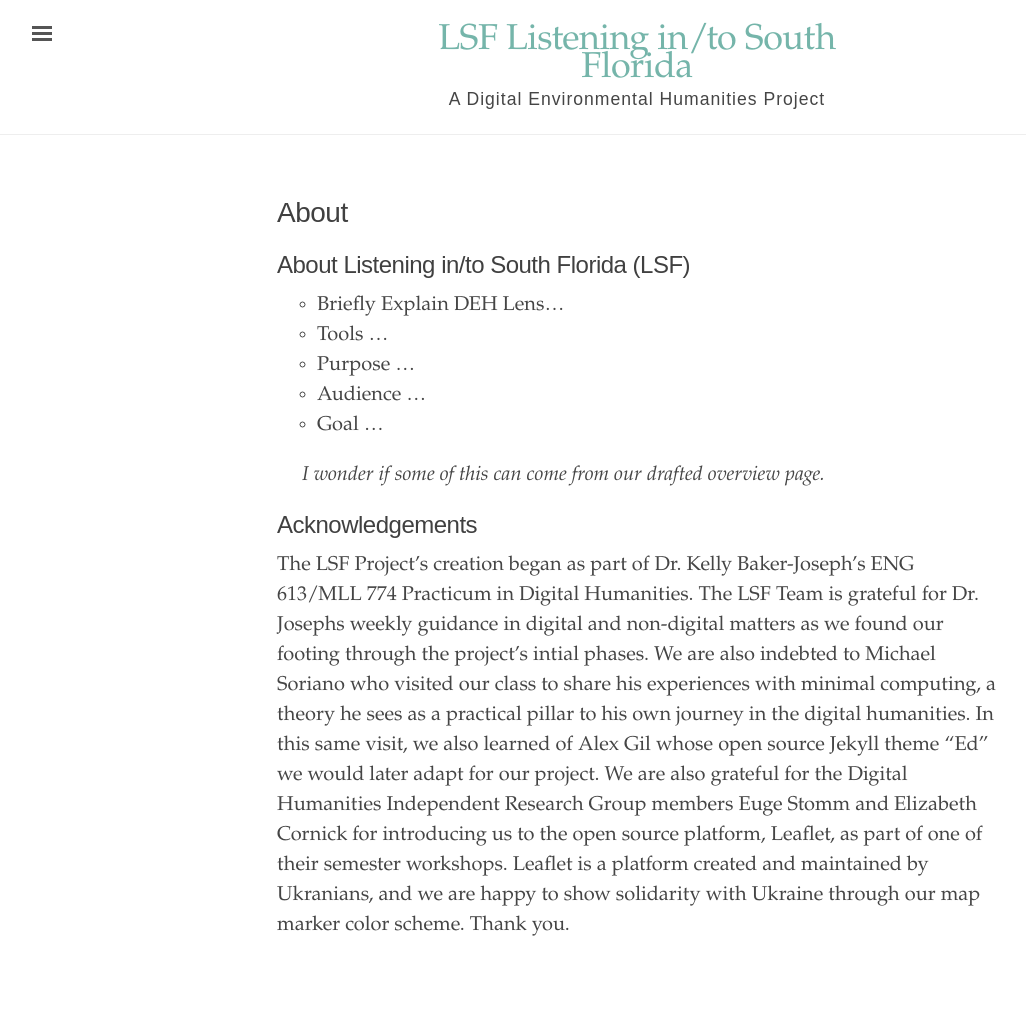
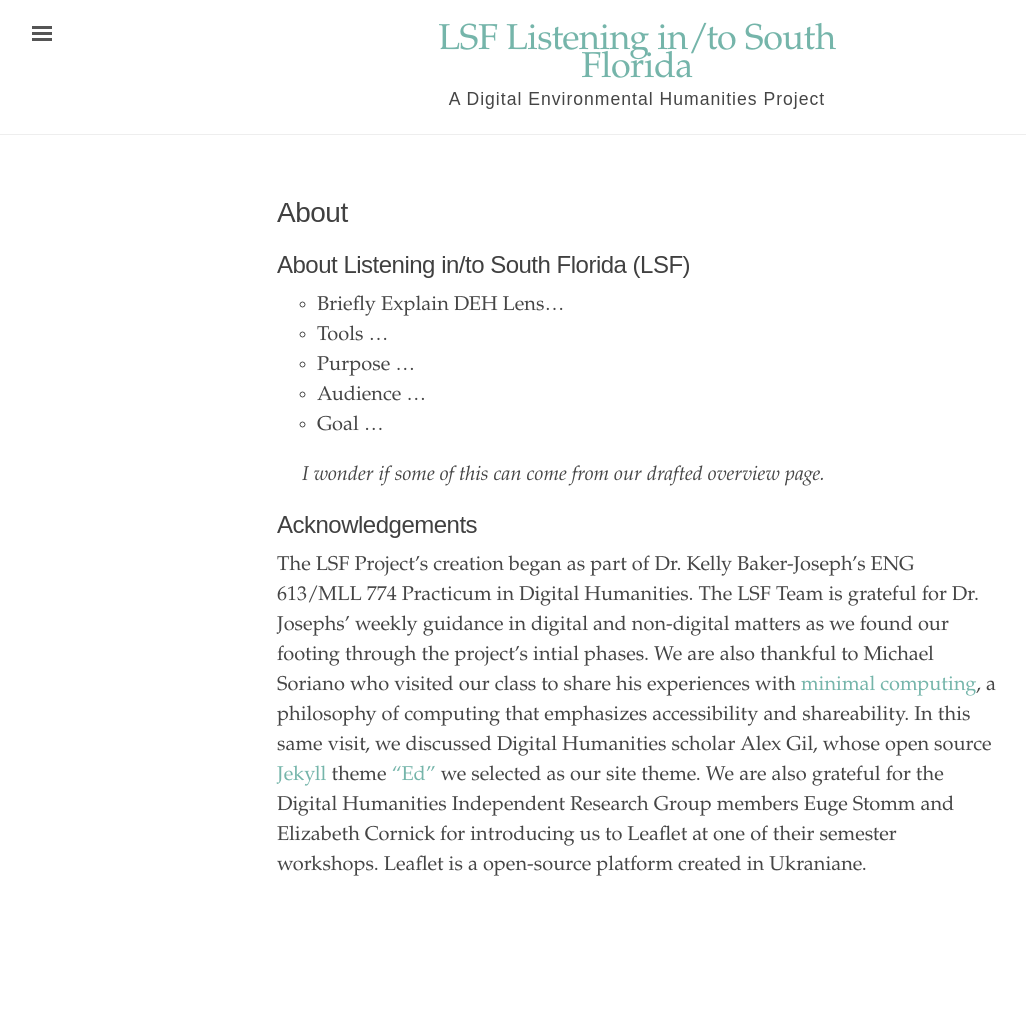
Before and after one commit to rm4-25/lsf_3, a Jekyll site: the page built from About.md, in a window 1280 px wide. Shown: the whole page, without its empty margins (3-1029 px from the left). Built offline with Jekyll 4.4.1, drawn with Linux system fonts in a browser that asks for light colours; after the commit the page ends 960 px from its top, so only the background shows below that.

Commit message:
Update About.md
Edited acknowledgements

```diff
--- a/About.md
+++ b/About.md
@@ -14,4 +14,4 @@ order: 2
 > I wonder if some of this can come from our drafted overview page.
 
 ## Acknowledgements
-The LSF Project's creation began as part of Dr. Kelly Baker-Joseph's ENG 613/MLL 774 Practicum in Digital Humanities. The LSF Team is grateful for Dr. Josephs weekly guidance in digital and non-digital matters as we found our footing through the project's intial phases. We are also indebted to Michael Soriano who visited our class to share his experiences with minimal computing, a theory he sees as a practical pillar to his own journey in the digital humanities. In this same visit, we also learned of Alex Gil whose open source Jekyll theme "Ed" we would later adapt for our project. We are also grateful for the Digital Humanities Independent Research Group members Euge Stomm and Elizabeth Cornick for introducing us to the open source platform, Leaflet, as part of one of their semester workshops. Leaflet is a platform created and maintained by Ukranians, and we are happy to show solidarity with Ukraine through our map marker color scheme. Thank you.
+The LSF Project's creation began as part of Dr. Kelly Baker-Joseph's ENG 613/MLL 774 Practicum in Digital Humanities. The LSF Team is grateful for Dr. Josephs' weekly guidance in digital and non-digital matters as we found our footing through the project's intial phases. We are also thankful to Michael Soriano who visited our class to share his experiences with [minimal computing](https://go-dh.github.io/mincomp/), a philosophy of computing that emphasizes accessibility and shareability.  In this same visit, we  discussed Digital Humanities scholar Alex Gil, whose open source [Jekyll](https://jekyllrb.com/) theme ["Ed"](https://minicomp.github.io/ed/) we selected as our site theme. We are also grateful for the Digital Humanities Independent Research Group members Euge Stomm and Elizabeth Cornick for introducing us to Leaflet at one of their semester workshops. Leaflet is a open-source platform created in Ukraniane.
```
